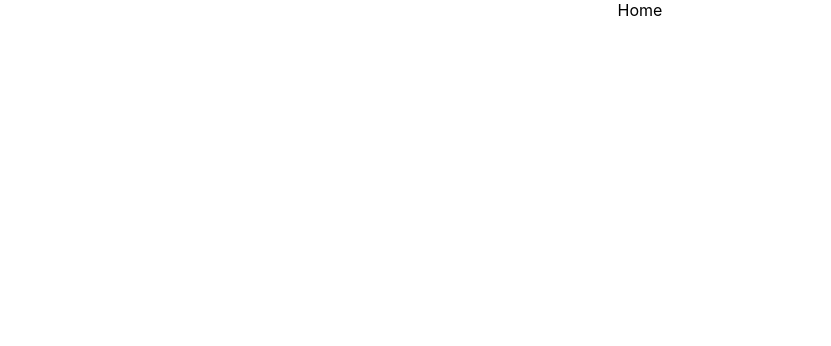
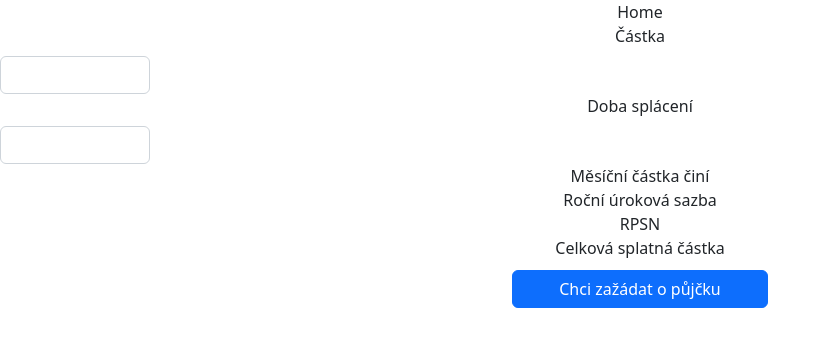
Before and after one commit to marketapolakovau/Coopbank, a React (Create React App) app in the folder client/: page / in a window 1280 px wide. Shown: the top 346 px of the page, without its empty margins (0-831 px from the left). Built offline with nearby package versions, Linux system fonts and the light colour scheme.

Commit message:
Denisa calculator

```diff
--- a/client/src/App.js
+++ b/client/src/App.js
@@ -1,10 +1,13 @@
 import "./App.css";
+import "bootstrap/dist/css/bootstrap.min.css";
 import Home from "./components/Home";
+import Calculator from './components/Calculator'
 
 function App() {
   return (
     <div className="App">
       <Home />
+        <Calculator />
     </div>
   );
 }
--- /dev/null
+++ b/client/src/components/Calculator.js
@@ -0,0 +1,48 @@
+import React from 'react';
+import { Form, Button, Row, Col } from "react-bootstrap";
+
+
+function Calculator() {
+
+    return (
+    <div>
+        <Row>
+        <Form.Group>
+            <Form.Label>Částka</Form.Label>
+            <Form.Control
+                type='number'
+                style={{width: '150px'}}
+            />
+            </Form.Group>
+        </Row>
+
+        <Row>
+            <Form.Group>
+            <Form.Label>Doba splácení</Form.Label>
+            <Form.Control
+                type='number'
+                style={{width: '150px'}}
+            />
+        </Form.Group>
+        </Row>
+
+        <div>
+            <div>Měsíční částka činí </div>
+            <div>Roční úroková sazba </div>
+            <div>RPSN </div>
+            <div>Celková splatná částka </div>
+        </div>
+
+
+
+        <Button
+        variant='primary'
+        style={{width: '20%', margin: 10}}>
+            Chci zažádat o půjčku
+        </Button>
+    </div>
+
+    )}
+
+
+export default Calculator;
```
